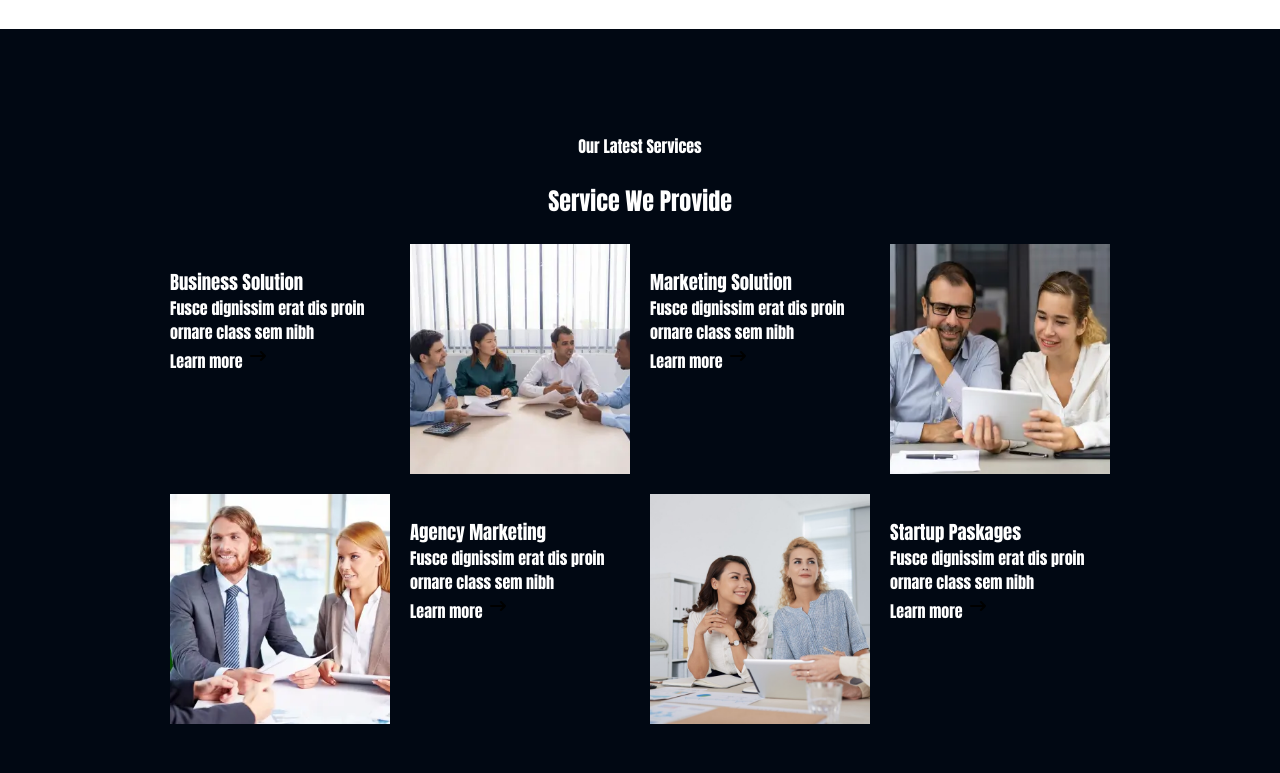
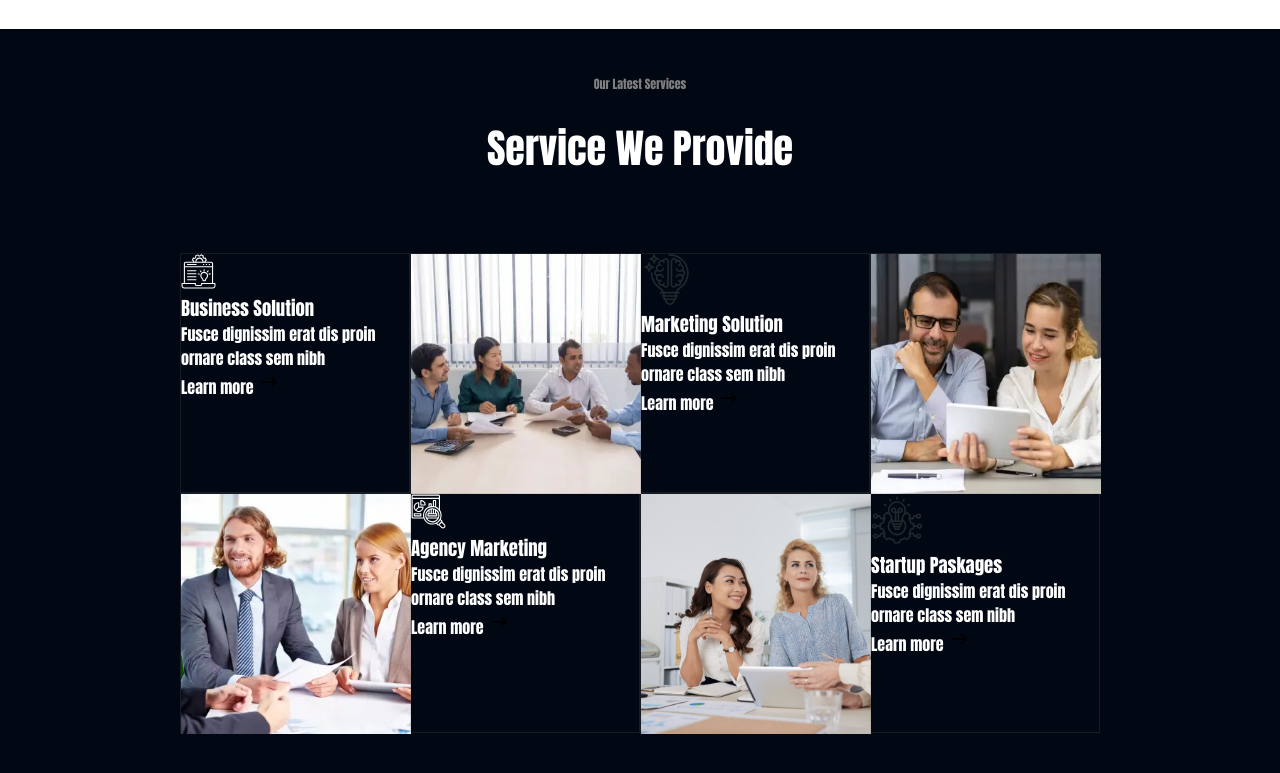
Before and after one commit to MINOTAURO18/invest, a plain HTML site: page index.html in a window 1280 px wide. Shown: the part 836-1609 px from the top of the page. Drawn offline with Linux system fonts and the light colour scheme.

Commit message:
section two almost done

```diff
--- a/index.html
+++ b/index.html
@@ -80,7 +80,7 @@
       <h2>Service We Provide</h2>
       <div class="cards">
         <div class="card1">
-          <img  src="" alt="" />
+          <img  src="utilities/business.svg" alt="" />
           <h3>Business Solution</h3>
           <p>Fusce dignissim erat dis proin ornare class sem nibh</p>
           <span>
@@ -92,7 +92,7 @@
           <img class="img" src="utilities/1.webp" alt="">
         </div>
         <div class="card3">
-          <img  src="" alt="" />
+          <img  src="utilities/marketing.svg" alt="" />
           <h3>Marketing Solution</h3>
           <p>Fusce dignissim erat dis proin ornare class sem nibh</p>
           <span>
@@ -107,7 +107,7 @@
           <img class="img" src="utilities/3.webp" alt="">
         </div>
         <div class="card6">
-          <img src="" alt="" />
+          <img src="utilities/agency.svg" alt="" />
           <h3>Agency Marketing</h3>
           <p>Fusce dignissim erat dis proin ornare class sem nibh</p>
           <span>
@@ -119,7 +119,7 @@
           <img class="img" src="utilities/4.webp" alt="">
         </div>
         <div class="card8">
-          <img src="" alt="" />
+          <img src="utilities/startup.svg" alt="" />
           <h3>Startup Paskages</h3>
           <p>Fusce dignissim erat dis proin ornare class sem nibh</p>
           <span>
--- a/styles.css
+++ b/styles.css
@@ -221,20 +221,31 @@ body {
     padding: 2vh 11vw;
 }
 
+.sectionTwo h2{
+    font-size: 40px;
+}
+
+.sectionTwo h4{
+    font-size: 12px;
+    color: gray;
+}
+
 .sectionTwo .cards{
+    margin: 50px 0;
     display: flex;
     flex-wrap: wrap;
     justify-content: center;
     align-items: center;
-    gap: 20px;
+
 }
 
 .sectionTwo .cards div {
-    width: 220px;
-    height: 230px;
+    width: 230px;
+    height: 240px;
+    border: 1px solid rgba(116, 108, 108, 0.185);
 }
 
 .sectionTwo .cards .img{
-    width: 220px;
-    height: 230px;
+    width: 230px;
+    height: 240px;
 }
```
Also changed, not shown: utilities/agency.svg (added), utilities/business.svg (added), utilities/marketing.svg (added), utilities/startup.svg (added).
